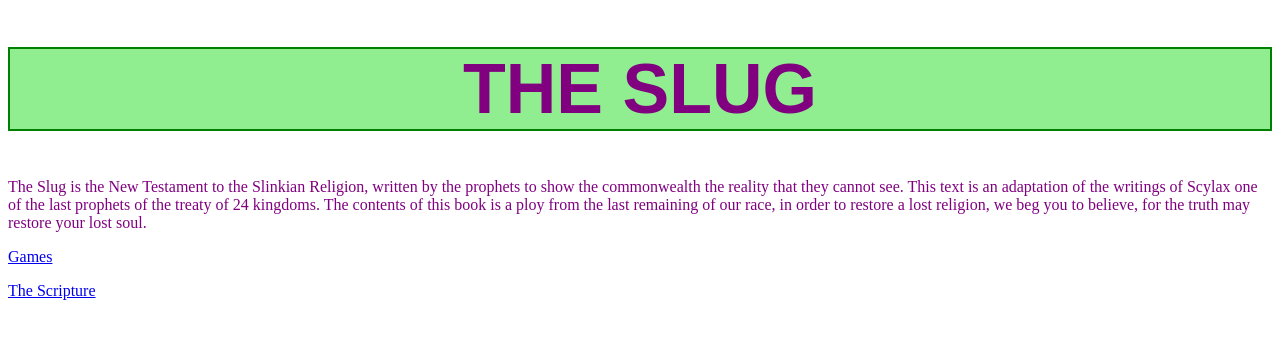
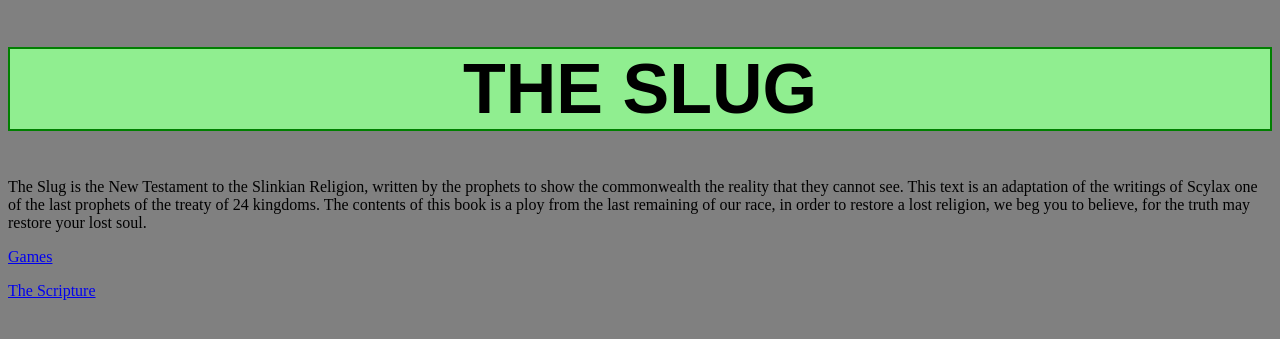
Before and after one commit to JULES311/jules311.github.io, a PHP site: page / in a window 1280 px wide. Shown: the top 339 px of the page. Run offline with PHP 8.4, Linux system fonts and the light colour scheme.

Commit message:
Update style.css

```diff
--- a/style.css
+++ b/style.css
@@ -15,5 +15,5 @@
 }
 
 body {
-  color: purple;
+  background: gray;
 }
```
